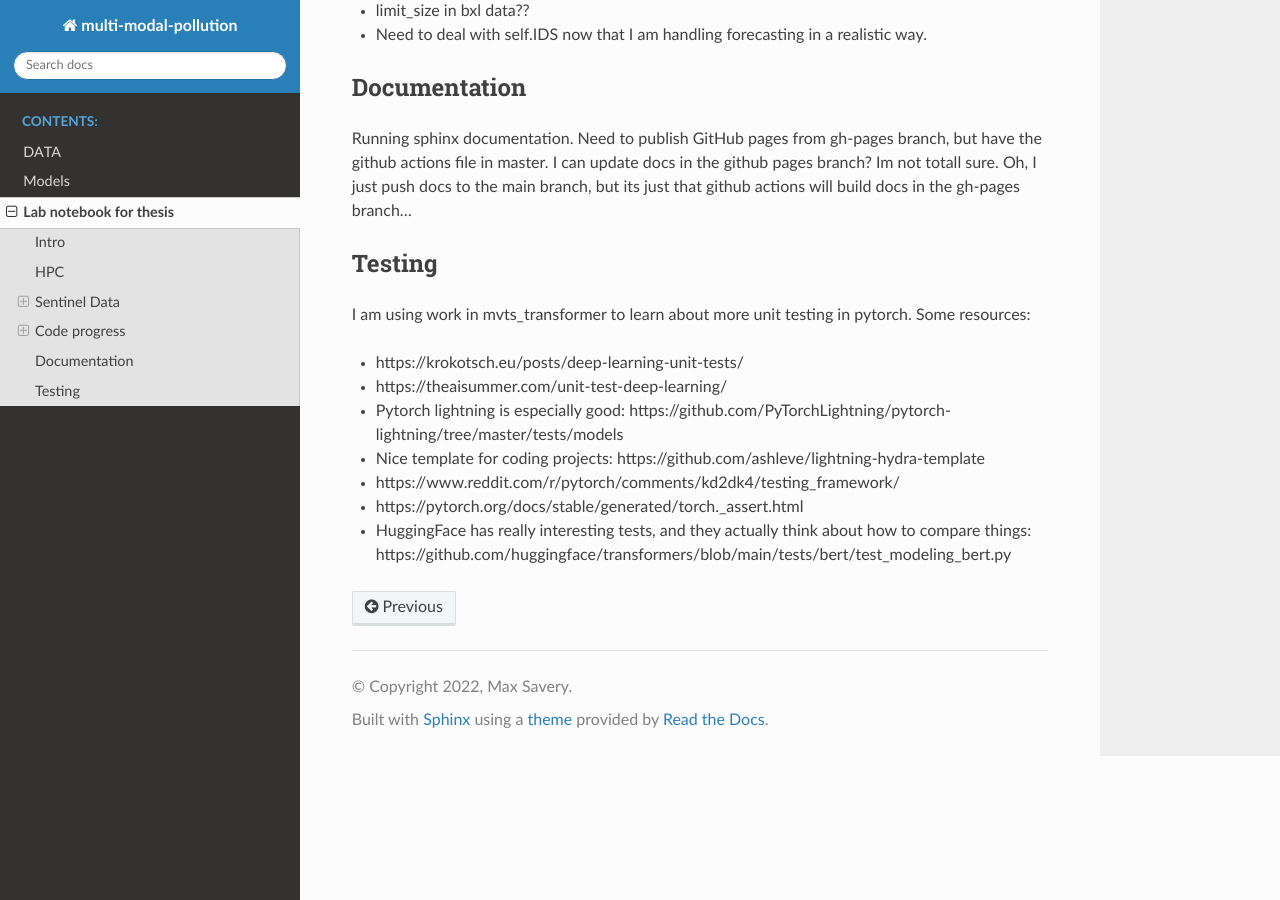
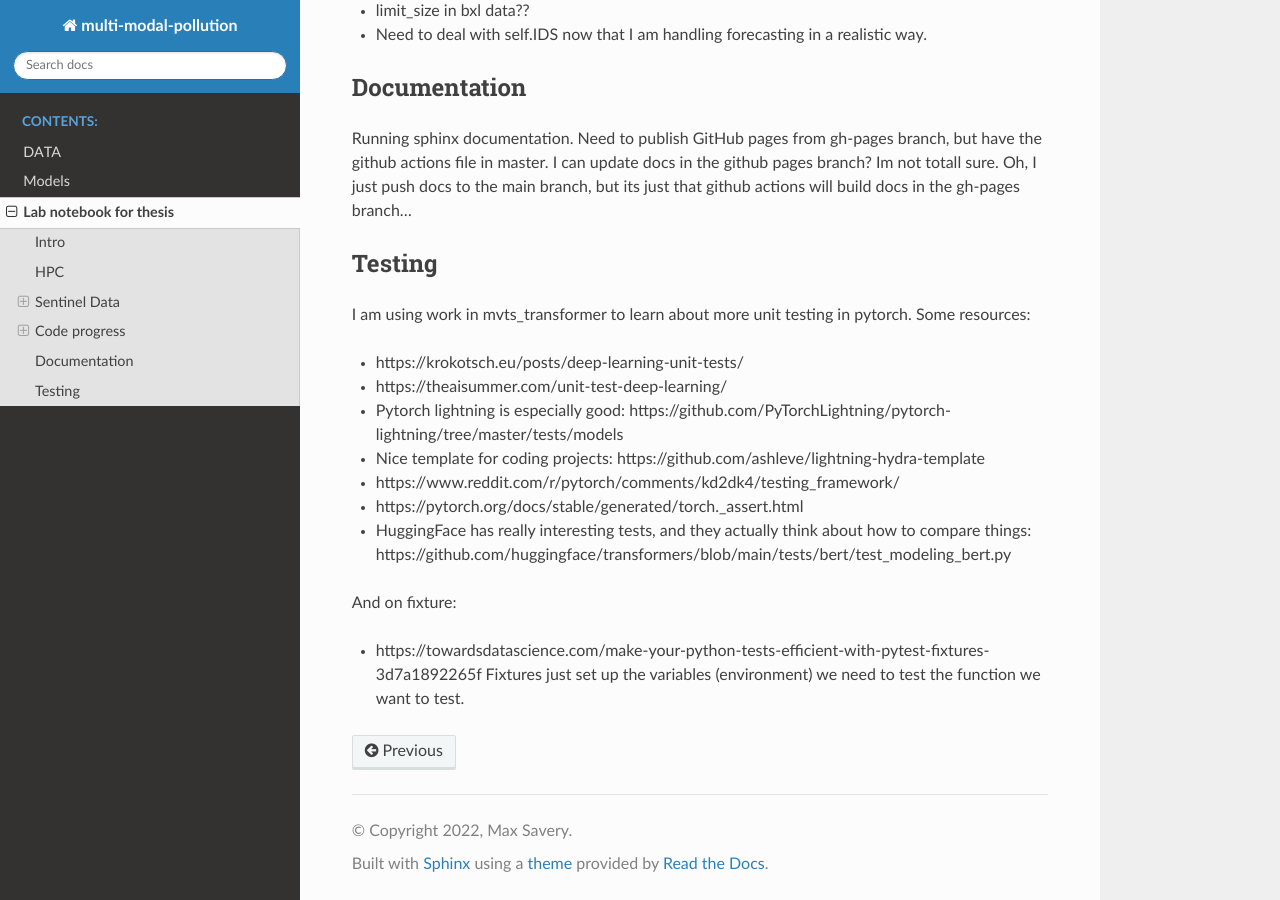
Before and after one commit to saverymax/multi-modal-pollution, a Sphinx documentation site: the page built from doc/lab_notebook.md, in a window 1280 px wide and 900 px high, scrolled down 3091 px. Built offline with Sphinx 7.4.7 and the Read the Docs theme 2.0.0, drawn with Linux system fonts in a browser that asks for light colours.

Commit message:
Add fixture explanation

```diff
--- a/doc/lab_notebook.md
+++ b/doc/lab_notebook.md
@@ -134,3 +134,7 @@ I am using work in mvts_transformer to learn about more unit testing in pytorch.
 - https://www.reddit.com/r/pytorch/comments/kd2dk4/testing_framework/
 - https://pytorch.org/docs/stable/generated/torch._assert.html
 - HuggingFace has really interesting tests, and they actually think about how to compare things: https://github.com/huggingface/transformers/blob/main/tests/bert/test_modeling_bert.py
+
+And on fixture:
+- https://towardsdatascience.com/make-your-python-tests-efficient-with-pytest-fixtures-3d7a1892265f
+Fixtures just set up the variables (environment) we need to test the function we want to test.
```
